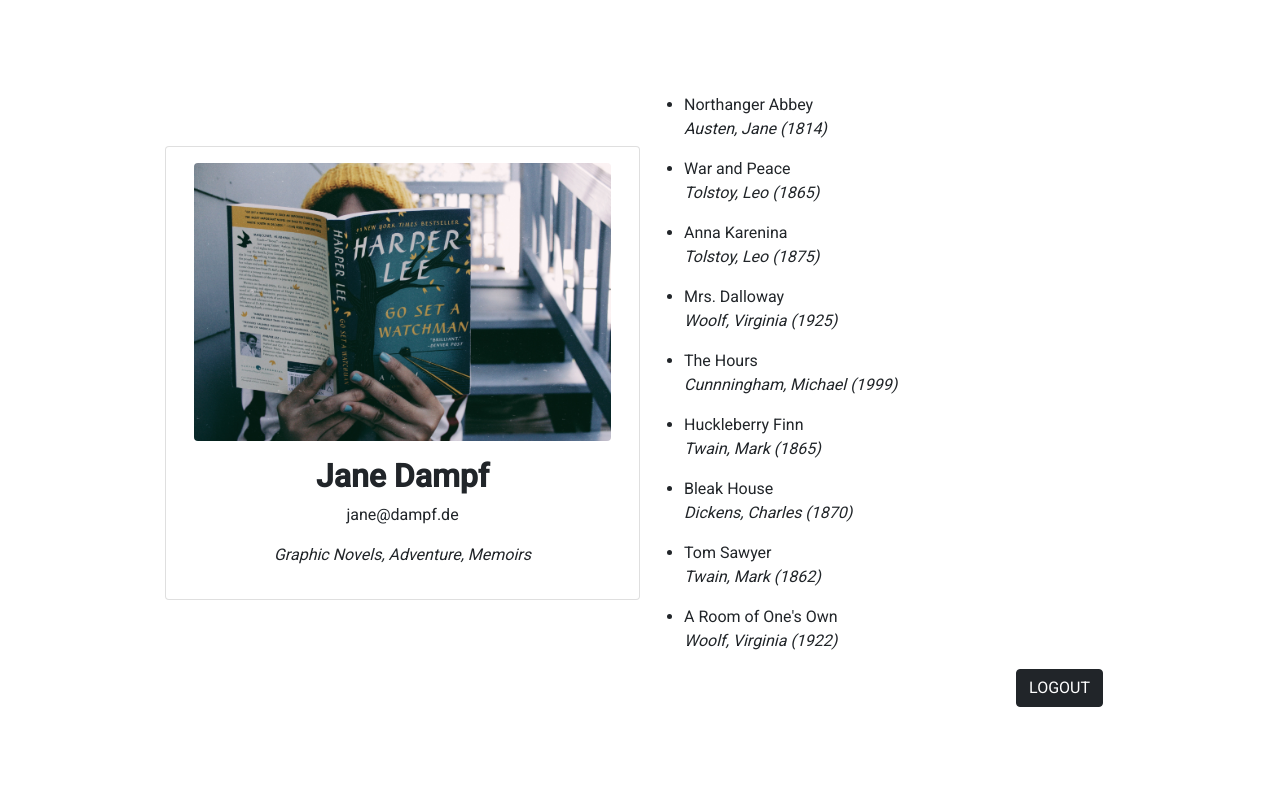
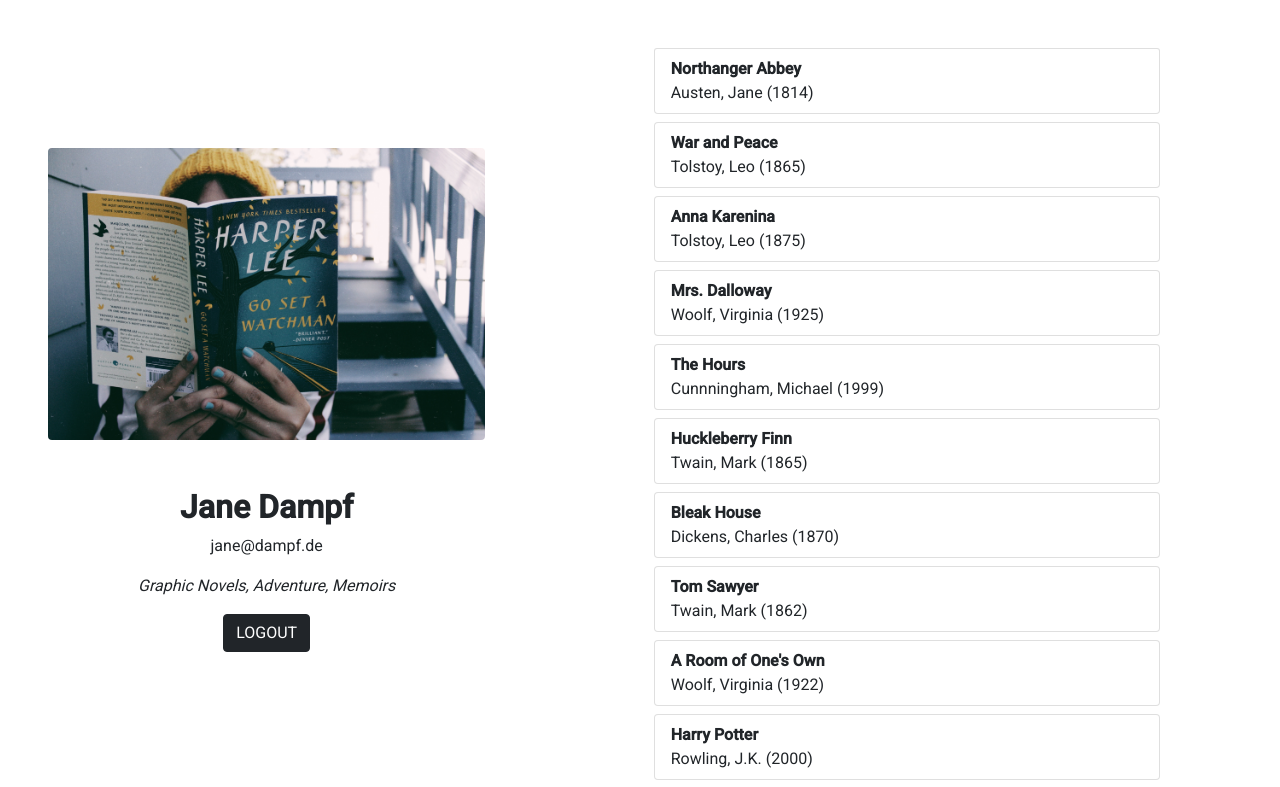
Before and after one commit to QPNlqS/login, an Angular app: page /home in a window 1280 px wide. Shown: the top 787 px of the page. Built offline with nearby package versions, Linux system fonts and the light colour scheme; sample sign-in values are in the browser's storage.

Commit message:
design and style changes

```diff
--- a/src/app/home/home.component.css
+++ b/src/app/home/home.component.css
@@ -4,7 +4,6 @@
   border-radius: 0.25rem;
 }
 
-.book-list {
-  height: 70vh;
-  overflow: auto;
+.list-group {
+  width: 70%;
 }
--- a/src/app/home/home.component.html
+++ b/src/app/home/home.component.html
@@ -1,35 +1,29 @@
-<div class="container py-5">
-  <div class="row d-flex align-items-center justify-content-center">
-    <div class="col-md-5 card my-3">
-      <div class="card-body">
-        <img
-          class="profile-image circle d-block m-auto"
-          src="../../assets/person.jpg"
-          alt="Profile"
-        />
-        <div class="text-center my-3">
+<div class="row d-flex justify-content-center">
+  <div class="col-md-5 card p-0 border-0">
+    <div class="card-body p-0">
+      <div class="sticky-top p-5 min-vh-100 d-flex align-items-center">
+        <div class="text-center">
+          <img
+            class="profile-image circle mb-5"
+            src="../../assets/person.jpg"
+            alt="Profile"
+          />
           <h2 class="fw-bold">{{ user?.name }}</h2>
           <p>{{ user?.email }}</p>
           <p class="fst-italic">{{ user?.favoriteGenre }}</p>
+          <button class="btn btn-dark btn-login" (click)="logout()">
+            LOGOUT
+          </button>
         </div>
       </div>
     </div>
-    <div class="col-md-5 my-3 book-list">
-      <ul *ngFor="let book of user?.books">
-        <li>
-          <p class="m-0">{{ book.title }}</p>
-          <p class="fst-italic">
-            {{ book.author }}
-            ({{ book.year }})
-          </p>
-        </li>
-      </ul>
-    </div>
   </div>
-  <div class="row mb-3">
-    <div class="col-md-11 d-flex justify-content-end">
-      <button class="btn btn-dark btn-login" (click)="logout()">LOGOUT</button>
-    </div>
-    <div class="col-md-1"></div>
+  <div class="col-md-7 card border-0 py-5 d-flex align-items-center">
+    <ul *ngFor="let book of user?.books" class="list-group">
+      <li class="list-group-item mb-2">
+        <strong class="m-0">{{ book.title }}</strong>
+        <div>{{ book.author }} ({{ book.year }})</div>
+      </li>
+    </ul>
   </div>
 </div>
--- a/src/app/login/login.component.css
+++ b/src/app/login/login.component.css
@@ -4,6 +4,10 @@
 
 .text-label {
   min-width: 95px;
+}
+
+.form-control {
+  min-width: 120px;
 }
 
 .formgroup {
@@ -14,6 +18,7 @@
   object-fit: cover;
   width: 100%;
   border-radius: 0.25rem;
+  max-height: 100vh;
 }
 
 @media (max-width: 767.98px) {
--- a/src/app/login/login.component.html
+++ b/src/app/login/login.component.html
@@ -1,11 +1,10 @@
-<div class="container py-5">
-  <div class="row d-flex align-items-center justify-content-center">
-    <div class="col-md-5 card p-0 mx-2 border-light">
+<div class="row d-flex py-5 align-items-center justify-content-center">
+  <div class="col-md-5 card p-0 border-0">
     <div class="card-body p-0">
       <img class="cover-image" src="../../assets/library.jpg" alt="Library" />
     </div>
   </div>
-    <div class="col-md-5 card mx-2 border-light">
+  <div class="col-md-7 card border-0">
     <div class="card-body d-flex justify-content-center align-items-center">
       <form [formGroup]="form" class="formgroup">
         <h1 class="text-center my-5">
@@ -57,9 +56,7 @@
               *ngIf="password.invalid && (password.touched || password.dirty)"
               class="invalid-feedback"
             >
-                <div *ngIf="password.errors?.required">
-                  Password is required.
-                </div>
+              <div *ngIf="password.errors?.required">Password is required.</div>
             </div>
           </div>
         </div>
@@ -73,4 +70,3 @@
     </div>
   </div>
 </div>
-</div>
```
Lines whose indentation alone changed are shown as unchanged.
